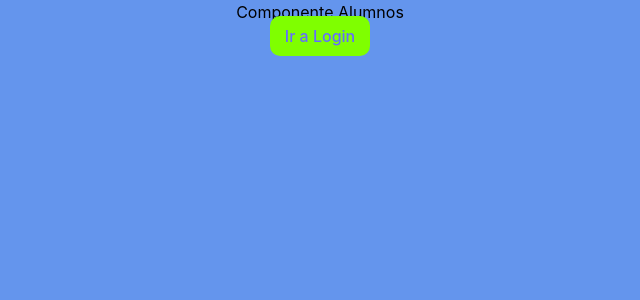
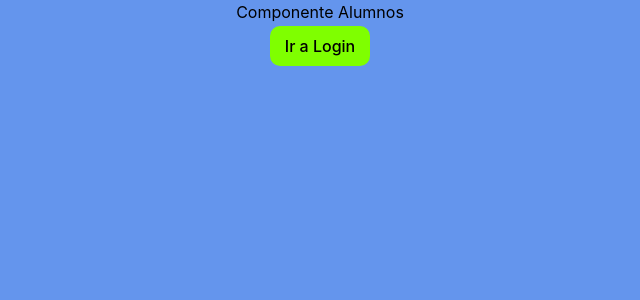
Before and after one commit to c3l3s743/Rutas, a React (Vite) app: page /alumnos in a window 1280 px wide. Shown: the top 300 px of the page, without its empty margins (320-960 px from the left). Built offline with nearby package versions, Linux system fonts and the light colour scheme.

Commit message:
Avance con rutas, links y switch

```diff
--- a/src/App.jsx
+++ b/src/App.jsx
@@ -1,7 +1,9 @@
 import { Component } from "react";
-import { Route, Redirect } from "wouter";
-import Login from './Componentes/Login';
-import Alumnos from './Componentes/Alumnos';
+import { Route, Redirect, Switch } from "wouter";
+import Login from './Componentes/Login/Main';
+import Alumnos from './Componentes/Alumnos/Main';
+import Cursos from "./Componentes/Cursos/Main";
+import Registro from "./Componentes/Registro/Main";
 import './App.css'
 
 export default class App extends Component{
@@ -14,21 +16,31 @@ export default class App extends Component{
     return(
 
       <>
+        <Switch>
           <Route path={"/"}>
           <Redirect to="/login"/>
           </Route>
 
           <Route path="/login">
-        <Login
-        cambiarMenu = {(opcion) => this.setState({menu:opcion})}
-        />
+            <Login/>
           </Route>
 
           <Route path="/alumnos">
-        <Alumnos
-        cambiarMenu = {(opcion) => this.setState({menu:opcion})}
-        />
+            <Alumnos/>
           </Route>
+
+          <Route path="/alumnos/:curso/:id">
+            {(params) =><Alumnos curso={params.curso} id={params.id}/>}
+          </Route>
+
+          <Route path="/Cursos">
+            <Cursos/>
+          </Route>
+          <Route path="/Registro">
+            <Registro/>
+          </Route>
+          <Route>404</Route>
+        </Switch>
       </>
     )
   }
--- a/src/Componentes/Alumnos.jsx
+++ b/src/Componentes/Alumnos/Main.jsx
@@ -1,11 +1,17 @@
 import { Component } from "react";
-import Boton from "./Boton";
+import Boton from "../comun/Boton";
 
 export default class Alumnos extends Component{
   constructor (props){
     super(props);
     this.state = {
     }
+  }
+  componentDidMount(){
+    console.log({
+      id: this.props.id ,
+      curso: this.props.curso
+    });
   }
 
   render(){
--- /dev/null
+++ b/src/Componentes/Cursos/Main.jsx
@@ -0,0 +1,11 @@
+import { Component } from "react";
+import Boton from "../comun/Boton";
+
+export default class Alumnos extends Component{
+  constructor (props){
+    super(props);
+    this.state = {
+    }
+  }
+}
+//tabla de cursos
--- a/src/Componentes/Login.jsx
+++ b/src/Componentes/Login/Main.jsx
@@ -1,5 +1,5 @@
 import { Component } from "react";
-import Boton from "./Boton";
+import Boton from "./comun/Boton";
 
 export default class Login extends Component{
   constructor (props){
--- /dev/null
+++ b/src/Componentes/Registro/Main.jsx
@@ -0,0 +1,18 @@
+import { Component } from "react";
+// inputs
+export default class Alumnos extends Component{
+  constructor (props){
+    super(props);
+    this.state = {
+    }
+  }
+
+
+  render(){
+    return(
+      <div className="Contenedor">
+        Registro
+      </div>
+    )
+  }
+}
--- a/src/index.css
+++ b/src/index.css
@@ -11,11 +11,12 @@
 
 a {
   font-weight: 500;
-  color: #646cff;
+  color: #000000;
   text-decoration: inherit;
+  margin: 10px 0;
 }
 a:hover {
-  color: #535bf2;
+  color: #2a2b3a;
 }
 
 body {
```
Also changed, not shown: src/Componentes/Alumnos/Tarjeta.jsx (added), src/Componentes/Login/Input.jsx (added), src/Componentes/comun/Boton.jsx (renamed from src/Componentes/Boton.jsx). Lines whose indentation alone changed are shown as unchanged.
